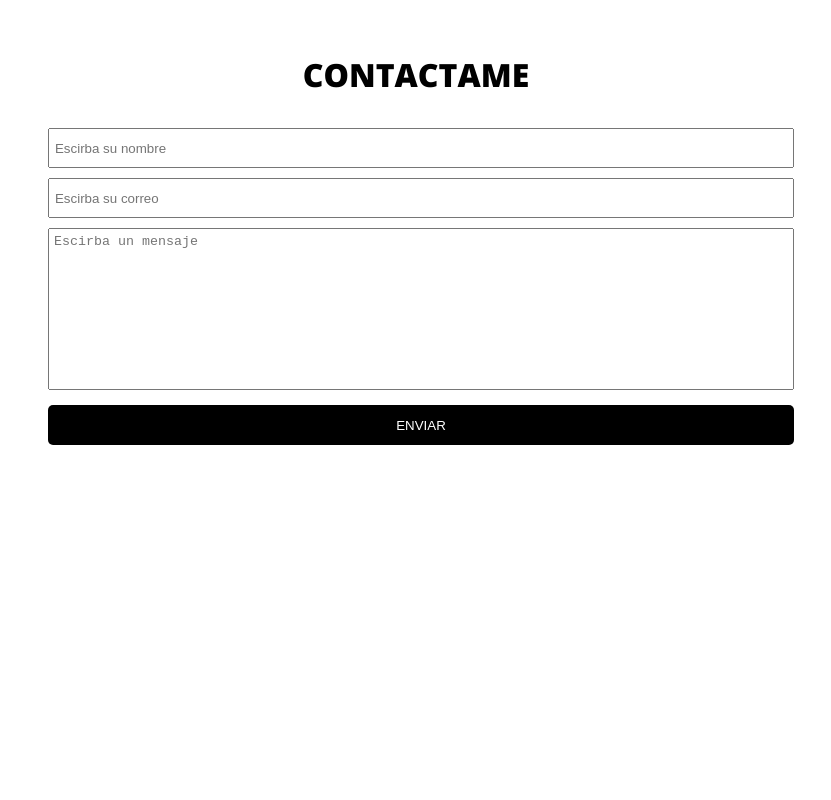
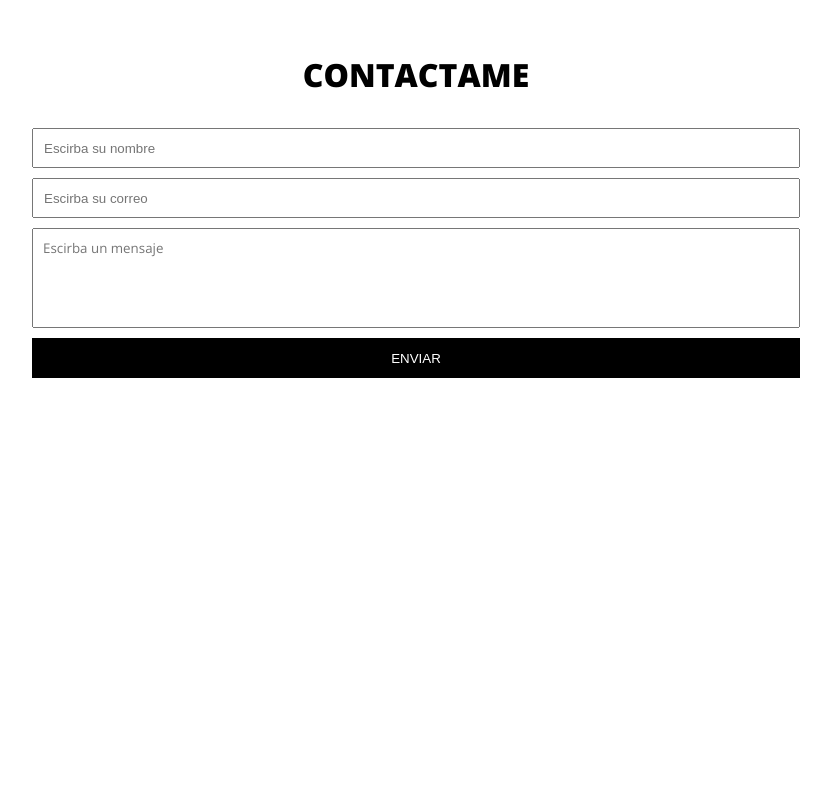
Before and after one commit to Damet24/historyMoment, a plain HTML site: page index.html in a window 1280 px wide. Shown: the part 4480-5280 px from the top of the page, without its empty margins (224-1055 px from the left). Drawn offline with nearby package versions, Linux system fonts and the light colour scheme.

Commit message:
contoct section fixed

```diff
--- a/css/style.css
+++ b/css/style.css
@@ -104,42 +104,40 @@ a {
   padding: 20px;
 }
 
-.sc-form {
+/* stilos del form */
+.form {
+  width: 100%;
+  /* margin: auto; */
   display: flex;
+  flex-direction: column;
   justify-content: center;
-  align-items: flex-start;
-  flex-direction: row;
+  align-items: center;
 }
 
-.sc-form form .form-item {
-  width: 100%;
+.form-item {
+  width: 60%;
+  height: 40px;
   margin: 5px;
-  padding: 5px;
+  padding: 10px;
 }
 
 .textarea {
+  font-family: "Open Sans", sans-serif;
+  font-size: 10pt;
   resize: none;
-  overflow: hidden;
+  height: 100px;
 }
 
-.form-inupt {
-  width: 100%;
-  height: 40px;
-}
 .btn {
-  padding: 5px;
-  margin: 5px;
-
   background-color: #000;
+  border: none;
   color: white;
-  border: none;
-  border-radius: 5px;
   transition: .25s;
 }
 
 .btn:hover {
+  color: black;
   background-color: #999;
-  color: black;
 }
 
 footer {
@@ -170,3 +168,15 @@ footer p {
   transform: translateY(0px);
   opacity: 1;
 }
+
+@media (max-width: 760px) {
+  .gallery {
+    grid-template-columns: repeat(3, 1fr);
+  }
+}
+
+@media (max-width: 400px) {
+  .gallery {
+    grid-template-columns: repeat(2, 1fr);
+  }
+}
--- a/index.html
+++ b/index.html
@@ -67,16 +67,16 @@
 
     <div class="seccion-title" id="contact"></div>
     <h1 class="seccion-title reveal">CONTACTAME</h1>
-    <div class="head sc-form reveal">
-      <form id="form" method="post">
+    <div class="head reveal">
+      <form id="form" class="form" method="post">
         <input
-          class="form-item form-inupt"
+          class="form-item"
           placeholder="Escirba su nombre"
           type="text"
           name="name"
         />
         <input
-          class="form-item form-inupt"
+          class="form-item"
           placeholder="Escirba su correo"
           type="email"
           name="email"
@@ -88,7 +88,7 @@
           cols="30"
           rows="10"
         ></textarea>
-        <input class="btn form-inupt" type="submit" value="ENVIAR" />
+        <input class="btn form-item" type="submit" value="ENVIAR" />
       </form>
     </div>
 
```
